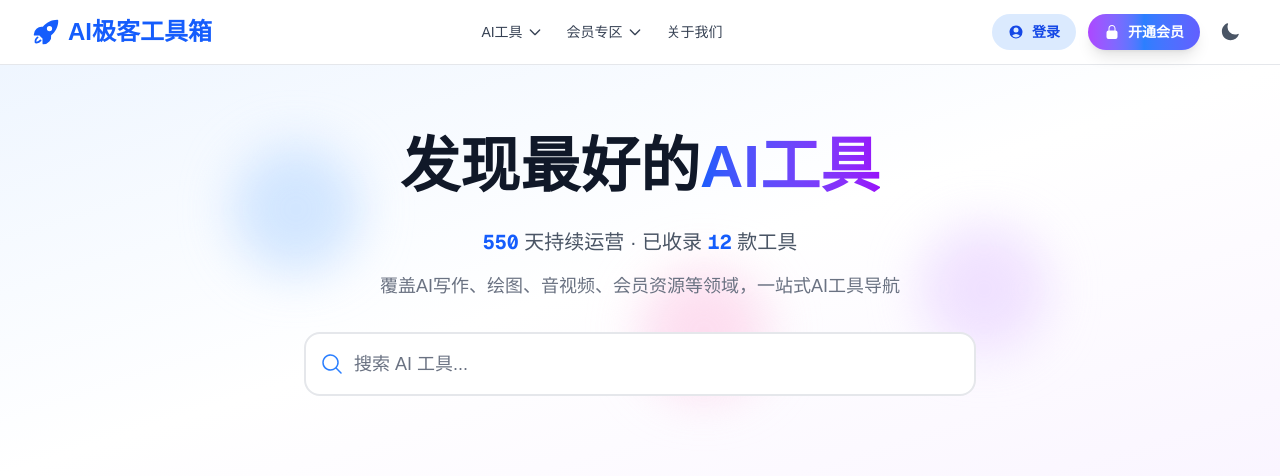
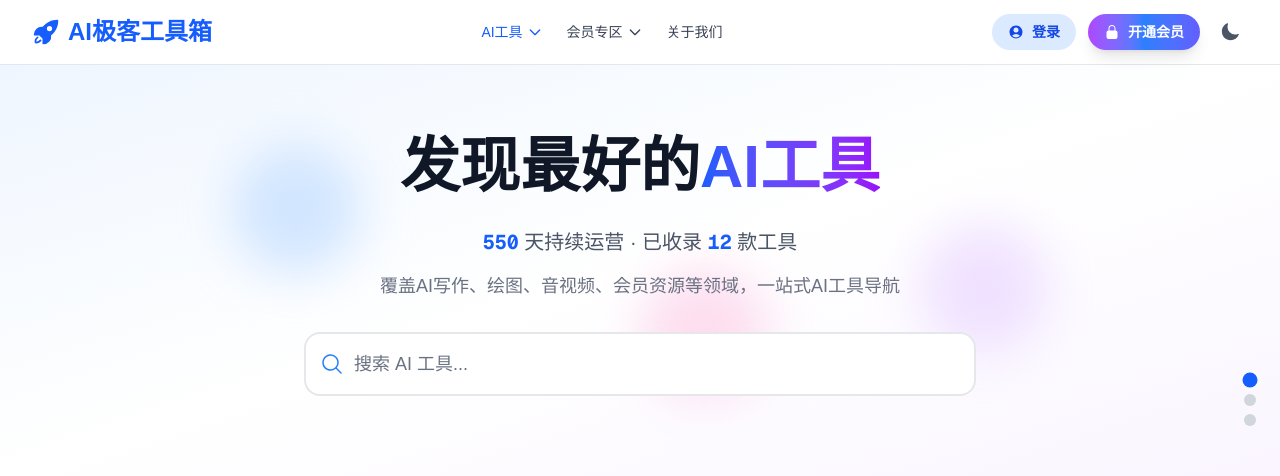
Before and after one commit to G-MUYI/ai-toolbox, a Next.js app: page / in a window 1280 px wide. Shown: the top 476 px of the page. Built offline with nearby package versions, Linux system fonts and the light colour scheme.

Commit message:
优化首页UI，分类修改

```diff
--- a/app/page.tsx
+++ b/app/page.tsx
@@ -252,7 +252,7 @@ export default function Home() {
               <span className="sm:hidden">AI工具箱</span>
             </div>
 
-          {/* 导航菜单 */}
+            {/* 导航菜单 - 添加活跃状态指示 */}
             <nav className="hidden md:flex items-center gap-6">
               {NAV.map((item, idx) =>
                 "sub" in item ? (
@@ -264,7 +264,10 @@ export default function Home() {
                   >
                     <button
                       className={`text-sm font-medium transition-colors flex items-center gap-1 ${
-                      dark ? "text-gray-300 hover:text-white" : "text-gray-700 hover:text-blue-600"
+                        // 使用 activeSection 来高亮当前活跃的导航项
+                        (item.name === "AI工具" && activeSection >= 0 && activeSection < GROUPS.length)
+                          ? "text-blue-600 font-bold"
+                          : dark ? "text-gray-300 hover:text-white" : "text-gray-700 hover:text-blue-600"
                       }`}
                       onClick={() => handleNavMenuClick(idx)}
                     >
@@ -289,12 +292,17 @@ export default function Home() {
                         onMouseEnter={() => { if (navTimeout.current) clearTimeout(navTimeout.current) }}
                         onMouseLeave={handleNavLeave}
                       >
-                      {item.sub.map(sub => (
+                        {item.sub.map((sub, subIdx) => (
                           <a
                             key={sub.name}
                             href={sub.link}
                             className={`block px-4 py-2 text-sm transition-colors ${
-                            dark
+                              // 根据当前活跃section高亮对应的子菜单项
+                              (sub.link === "#write" && activeSection === 0) ||
+                              (sub.link === "#image" && activeSection === 1) ||
+                              (sub.link === "#audio" && activeSection === 2)
+                                ? "text-blue-600 font-bold bg-blue-50"
+                                : dark
                                 ? "text-gray-300 hover:text-white hover:bg-gray-700"
                                 : "text-gray-700 hover:text-blue-600 hover:bg-blue-50"
                             }`}
@@ -345,6 +353,36 @@ export default function Home() {
             </div>
           </div>
         </header>
+
+        {/* 添加当前section指示器 */}
+        {!about && (
+          <div className="fixed right-6 top-1/2 -translate-y-1/2 z-40 hidden lg:block">
+            <div className="flex flex-col gap-2">
+              {GROUPS.map((group, idx) => (
+                <button
+                  key={group.group}
+                  onClick={() => {
+                    const targetRef = sectionRefs.current[idx]
+                    if (targetRef) {
+                      targetRef.scrollIntoView({
+                        behavior: "smooth",
+                        block: "start"
+                      })
+                    }
+                  }}
+                  className={`w-3 h-3 rounded-full transition-all duration-200 ${
+                    activeSection === idx
+                      ? "bg-blue-600 scale-125"
+                      : dark
+                      ? "bg-gray-600 hover:bg-gray-500"
+                      : "bg-gray-300 hover:bg-gray-400"
+                  }`}
+                  title={group.group}
+                />
+              ))}
+            </div>
+          </div>
+        )}
 
       {/* Hero 区域 */}
       {!about && (
```
Lines whose indentation alone changed are shown as unchanged.
